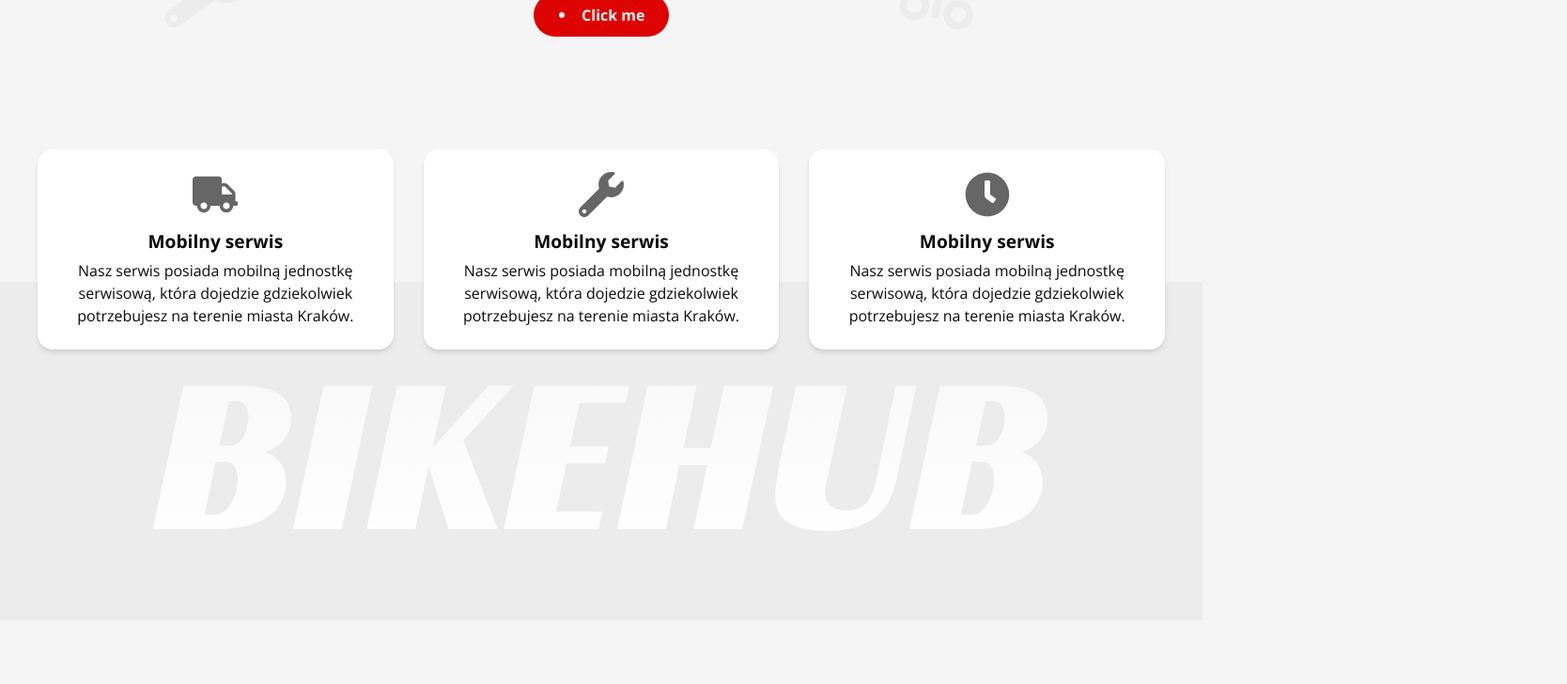
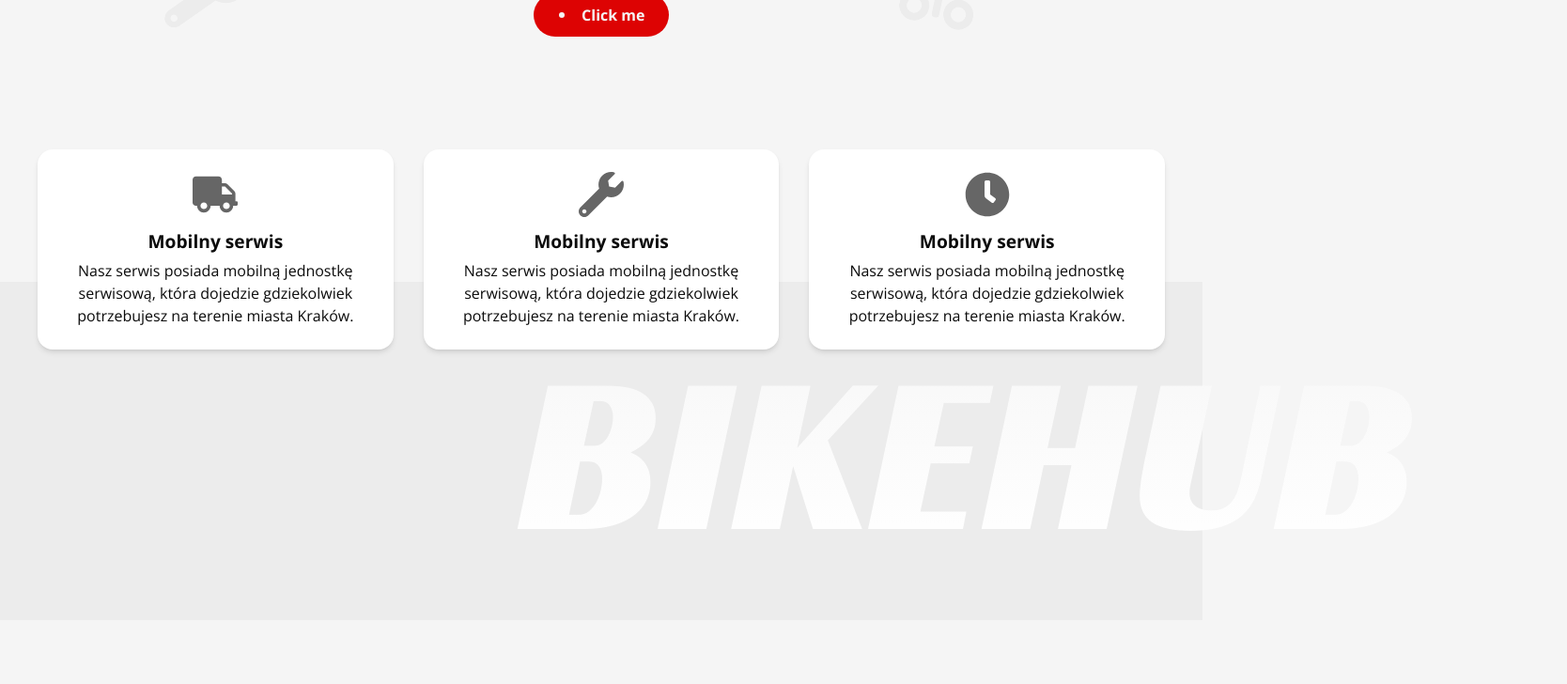
Before and after one commit to KM-WebDev/template-bike, a Next.js app: page / in a window 1280 px wide. Shown: the part 1177-1905 px from the top of the page at 94% size, 1668 px wide, since content can reach past the window. Built offline with nearby package versions, Linux system fonts and the light colour scheme.

Commit message:
finish MotionScroll

```diff
--- a/src/app/page.tsx
+++ b/src/app/page.tsx
@@ -3,17 +3,19 @@
 import Highlight from "@/components/Highlight/Highlight";
 import Logos from "@/components/Logos";
 import Review from "@/components/Review/Review";
-import MotionScroll from "@/components/motion/MotionScroll";
+// import MotionScroll from "@/components/motion/MotionScroll";
 
 export default function Page() {
     return (
-        <MotionScroll className="-z-10 h-fit w-full">
+        // <MotionScroll className="-z-10 h-fit w-full">
+        <>
             <Hero />
             <Highlight />
             <About />
             {/* <Review /> */}
 
             {/* <Logos /> */}
-        </MotionScroll>
+        </>
+        // </MotionScroll>
     );
 }
--- a/src/components/Hero/Hero.client.tsx
+++ b/src/components/Hero/Hero.client.tsx
@@ -2,6 +2,7 @@
 
 import { useContext } from "react";
 import { GlobalControlsContext } from "../GlobalControls";
+import { MotionScroll } from "../motion/MotionScroll";
 
 interface Props {
     children: React.ReactNode;
--- a/src/components/Hero/Hero.server.tsx
+++ b/src/components/Hero/Hero.server.tsx
@@ -5,6 +5,7 @@
 import MotionScrollElement from "../motion/MotionScrollElement";
 import HeroButtons from "./HeroButtons";
 import Heading from "../Heading";
+import { MotionScroll } from "../motion/MotionScroll";
 
 const textInitial = { x: -200, opacity: 0 };
 const textAnimate = { x: 0, opacity: 1 };
@@ -18,10 +19,13 @@
     return (
         <div className={styles.container}>
             <div className={styles.background}></div>
-            <MotionScrollElement
-                property="scale"
-                inputRange={[0, 1]}
-                outputRange={[1, 2]}
+
+            <MotionScroll
+                transform={{
+                    property: "scale",
+                    inputRange: [0, 1],
+                    outputRange: [1, 2],
+                }}
                 className="absolute -z-1 h-full w-full"
             >
                 <Image
@@ -30,7 +34,7 @@
                     fill
                     className="relative object-cover"
                 />
-            </MotionScrollElement>
+            </MotionScroll>
 
             <div className={styles.contentWrapper}>
                 <div className={styles.content}>
--- a/src/components/Highlight/Highlight.client.tsx
+++ b/src/components/Highlight/Highlight.client.tsx
@@ -4,11 +4,6 @@
     children: React.ReactNode;
 }
 
-
 export default function HighlightClient({ children }: Props) {
-    return (
-        <div>
-            {children}
-        </div>
-    );
+    return children;
 }
--- a/src/components/Highlight/Highlight.server.tsx
+++ b/src/components/Highlight/Highlight.server.tsx
@@ -5,14 +5,14 @@
 import Section from "../Section";
 import FloatingIcon from "../FloatingIcon";
 import Element from "./HighlightElement";
-import Banner from "../Banner";
 
 import { FaTruck } from "react-icons/fa";
 import { FaWrench } from "react-icons/fa";
 import { FaClock } from "react-icons/fa";
 import { FaBiking } from "react-icons/fa";
 import { FaBicycle } from "react-icons/fa";
-import HighlightBanner from "./HighlightBanner";
+import Banner from "../Banner";
+import { MotionScroll, MotionScrollContainer } from "../motion/MotionScroll";
 
 export default function HighlightServer() {
     return (
@@ -24,7 +24,24 @@
                 <TopSection />
                 <Highlights />
             </Section.Content>
-            <HighlightBanner />
+            <Banner>
+                <MotionScrollContainer>
+                    <MotionScroll
+                        useContainer={true}
+                        options={{ offset: ["start start", "end end"] }}
+                        transform={{
+                            property: "translateX",
+                            inputRange: [0, 1],
+                            outputRange: ["-100svw", "100svw"],
+                        }}
+                    >
+                        <Banner.Text
+                            text="BIKEHUB"
+                            className="text-[5rem] md:text-[10rem] lg:text-[15rem]"
+                        />
+                    </MotionScroll>
+                </MotionScrollContainer>
+            </Banner>
         </Section>
     );
 }
--- a/src/components/Highlight/HighlightBanner.tsx
+++ /dev/null
@@ -1,17 +0,0 @@
-"use client";
-
-import Banner from "../Banner";
-import { motion } from "motion/react";
-
-export default function HighlightBanner() {
-    return (
-        <Banner>
-            <motion.div>
-                <Banner.Text
-                    text="BIKEHUB"
-                    className="text-[5rem] md:text-[10rem] lg:text-[15rem]"
-                />
-            </motion.div>
-        </Banner>
-    );
-}
--- a/src/components/motion/MotionElement.tsx
+++ /dev/null
@@ -1,27 +0,0 @@
-import { motion, MotionValue, useTransform } from "motion/react";
-
-interface Props {
-    property: string;
-    value: MotionValue;
-    inputRange: number[];
-    outputRange: number[];
-    children?: React.ReactNode;
-    className?: string;
-}
-
-export default function MotionElement({
-    className,
-    children,
-    value,
-    inputRange,
-    outputRange,
-    property,
-}: Props) {
-    const propertyValue = useTransform(value, inputRange, outputRange);
-
-    return (
-        <motion.div style={{ [property]: propertyValue }} className={className}>
-            {children}
-        </motion.div>
-    );
-}
--- a/src/components/motion/MotionScroll.tsx
+++ b/src/components/motion/MotionScroll.tsx
@@ -1,35 +1,126 @@
 "use client";
 
-import React, { createContext, useRef } from "react";
-import { MotionValue, useScroll } from "motion/react";
+import { HTMLDivRef } from "@/lib/types/global";
+// import React, { createContext, useRef } from "react";
+// import { MotionValue, useScroll } from "motion/react";
+import {
+    motion,
+    MotionValue,
+    TransformOptions,
+    useMotionValue,
+    useScroll,
+    UseScrollOptions,
+    useTransform,
+} from "motion/react";
+import { createContext, useContext, useRef } from "react";
 
-interface Props {
+// interface Props {
+//     children: React.ReactNode;
+//     className?: string;
+//     Context: React.Context<MotionScrollContext | null>;
+// }
+
+// interface MotionScrollContext {
+//     scrollYProgress: MotionValue<number>;
+// }
+
+// export const GlobalMotionScrollContext =
+//     createContext<MotionScrollContext | null>(null);
+
+// function MotionScroll({ children, className }: Props) {
+//     const container = useRef(null);
+//     const { scrollYProgress } = useScroll({
+//         target: container,
+//         offset: ["start start", "end end"],
+//     });
+
+//     return (
+//         <GlobalMotionScrollContext.Provider value={{ scrollYProgress }}>
+//             <div ref={container} className={className}>
+//                 {children}
+//             </div>
+//         </GlobalMotionScrollContext.Provider>
+//     );
+// }
+
+// export default MotionScroll;
+
+interface MotionScrollContainerProps {
     children: React.ReactNode;
     className?: string;
-    Context: React.Context<MotionScrollContext | null>;
+    options?: UseScrollOptions;
 }
 
 interface MotionScrollContext {
-    scrollYProgress: MotionValue<number>;
+    scrollContainerRef: HTMLDivRef;
 }
 
-export const GlobalMotionScrollContext =
-    createContext<MotionScrollContext | null>(null);
+interface Transform {
+    property: string;
+    inputRange: number[];
+    outputRange: number[] | string[];
+    options?: TransformOptions<unknown>;
+}
 
-function MotionScroll({ children, className }: Props) {
-    const container = useRef(null);
-    const { scrollYProgress } = useScroll({
-        target: container,
-        offset: ["start start", "end end"],
-    });
+interface MotionScrollProps {
+    children: React.ReactNode;
+    className?: string;
+    transform: Transform;
 
+    useContainer?: boolean;
+    options?: UseScrollOptions;
+}
+
+// export function MotionScroll({ children, className }: MotionScrollProps) {
+//     const ref = useRef(null);
+//     return (
+//         <MotionScrollContext.Provider value={{ scrollContainerRef: ref }}>
+//             <div ref={ref} className={className}>
+//                 {children}
+//             </div>
+//         </MotionScrollContext.Provider>
+//     );
+// }
+
+const MotionScrollContext = createContext<MotionScrollContext>({
+    scrollContainerRef: { current: null },
+});
+
+export function MotionScrollContainer({
+    className,
+    children,
+}: MotionScrollContainerProps) {
+    const ref = useRef(null);
     return (
-        <GlobalMotionScrollContext.Provider value={{ scrollYProgress }}>
-            <div ref={container} className={className}>
+        <MotionScrollContext.Provider value={{ scrollContainerRef: ref }}>
+            <div ref={ref} className={className}>
                 {children}
             </div>
-        </GlobalMotionScrollContext.Provider>
+        </MotionScrollContext.Provider>
     );
 }
 
-export default MotionScroll;
+export function MotionScroll({
+    children,
+    transform,
+    className,
+    useContainer = false,
+    options: scrollOptions = {},
+}: MotionScrollProps) {
+    const { scrollContainerRef } = useContext(MotionScrollContext);
+    if (useContainer) scrollOptions.target = scrollContainerRef;
+    const { scrollYProgress } = useScroll(scrollOptions);
+    const fallback = useMotionValue(0);
+    const safeScroll = scrollYProgress ? scrollYProgress : fallback;
+    const { inputRange, outputRange, options } = transform;
+    const value = useTransform(safeScroll, inputRange, outputRange, options);
+    console.log(value);
+    return (
+        <motion.div
+            style={{ [transform.property]: value }}
+            className={className}
+        >
+            {children}
+        </motion.div>
+    );
+}
--- a/src/components/motion/MotionScrollElement.tsx
+++ /dev/null
@@ -1,36 +0,0 @@
-"use client";
-
-import { useContext } from "react";
-import MotionElement from "./MotionElement";
-import { GlobalMotionScrollContext } from "./MotionScroll";
-
-interface Props {
-    property: string;
-    inputRange: number[];
-    outputRange: number[];
-    children?: React.ReactNode;
-    className?: string;
-}
-
-export default function MotionScrollElement({
-    className,
-    children,
-    inputRange,
-    outputRange,
-    property,
-}: Props) {
-    const context = useContext(GlobalMotionScrollContext);
-    if (!context) throw new Error("...");
-
-    return (
-        <MotionElement
-            value={context.scrollYProgress}
-            className={className}
-            inputRange={inputRange}
-            outputRange={outputRange}
-            property={property}
-        >
-            {children}
-        </MotionElement>
-    );
-}
```
